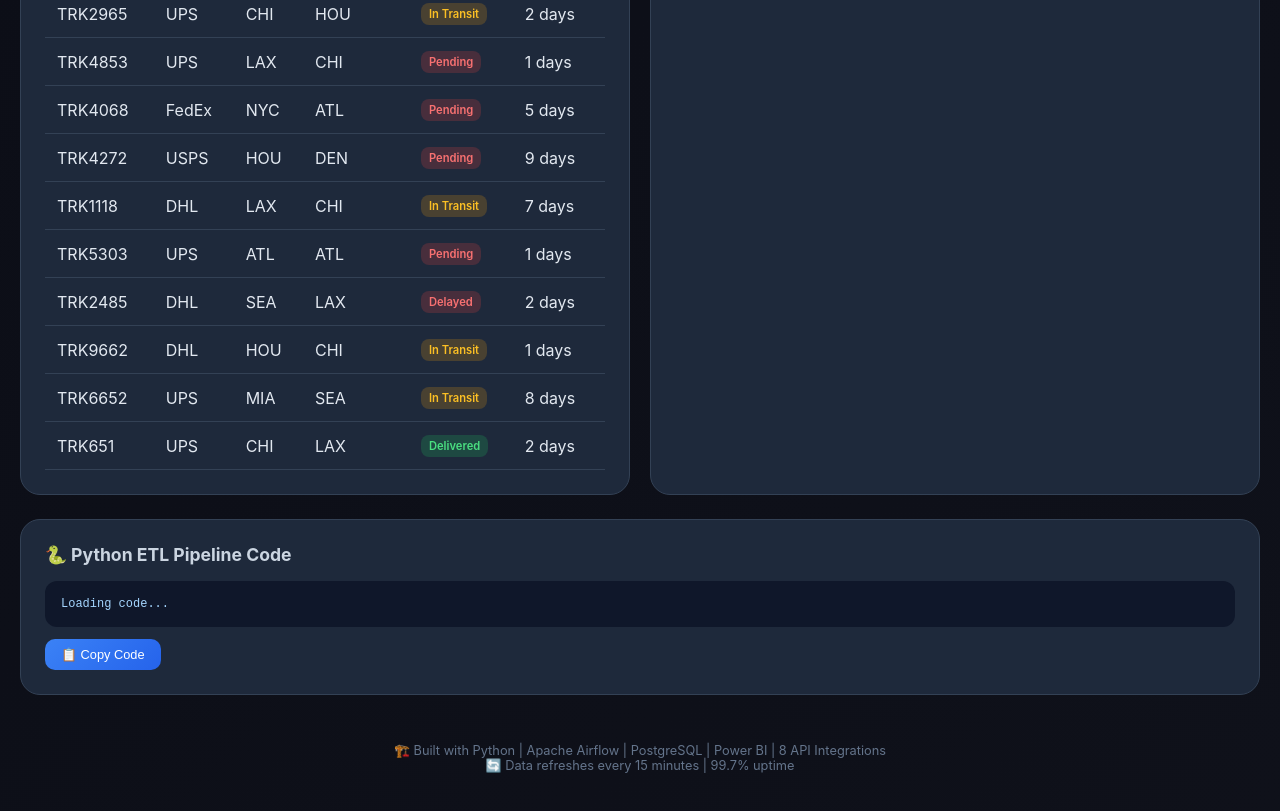
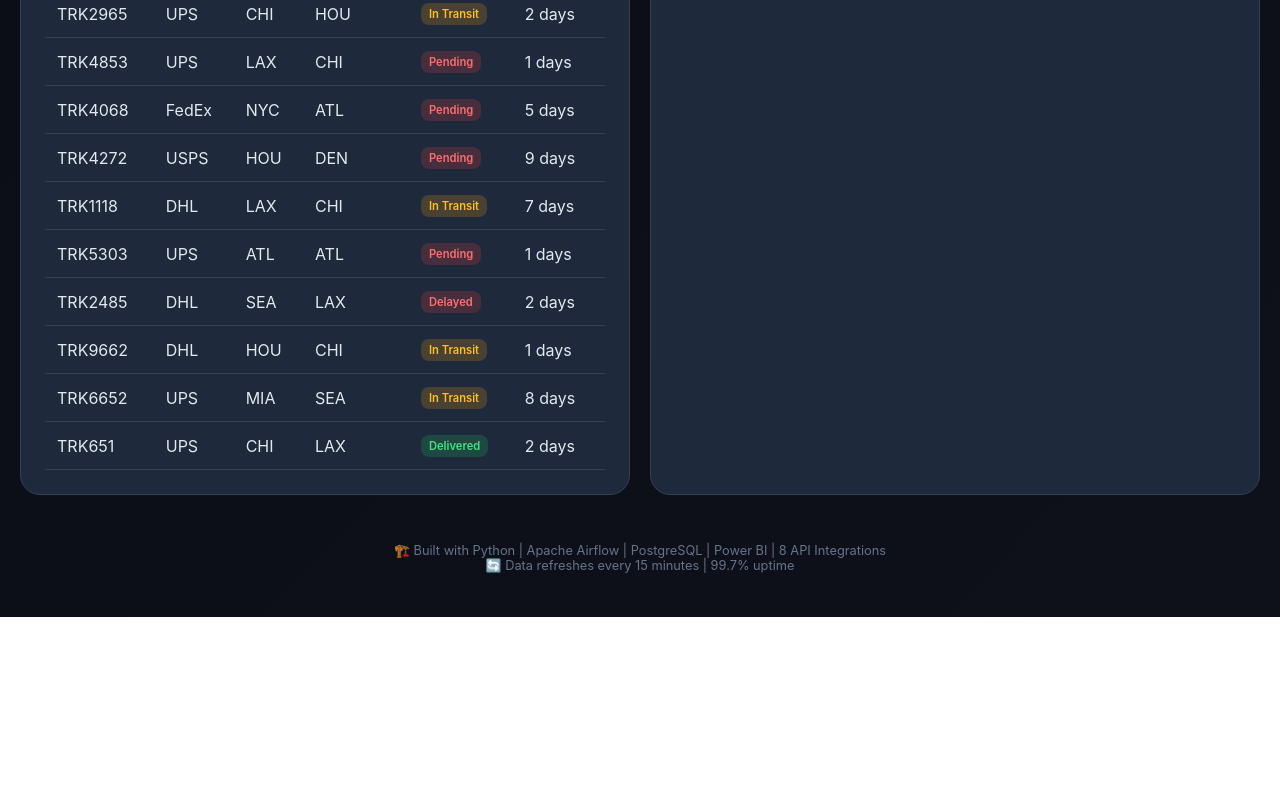
Before and after one commit to SameerAhmed-cyber/-Multi-Source-API-Data-Pipeline, a plain HTML site: page index.html in a window 1280 px wide. Shown: the part 1523-2334 px from the top of the page. After the commit the page ends 2140 px from the top, so only its background shows below. Drawn offline with Linux system fonts and the light colour scheme.

Commit message:
Update index.html

```diff
--- a/index.html
+++ b/index.html
@@ -345,13 +345,7 @@
         </div>
 
         <!-- Python ETL Code -->
-        <div class="card" style="margin-bottom: 24px;">
-            <h3>🐍 Python ETL Pipeline Code</h3>
-            <pre id="codeBlock">Loading code...</pre>
-            <button onclick="copyCode()">📋 Copy Code</button>
-        </div>
-
-        <div class="footer">
+            <div class="footer">
             <p>🏗️ Built with Python | Apache Airflow | PostgreSQL | Power BI | 8 API Integrations</p>
             <p>🔄 Data refreshes every 15 minutes | 99.7% uptime</p>
         </div>
```
